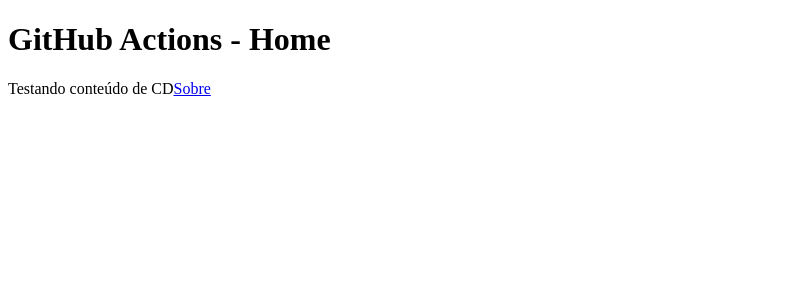
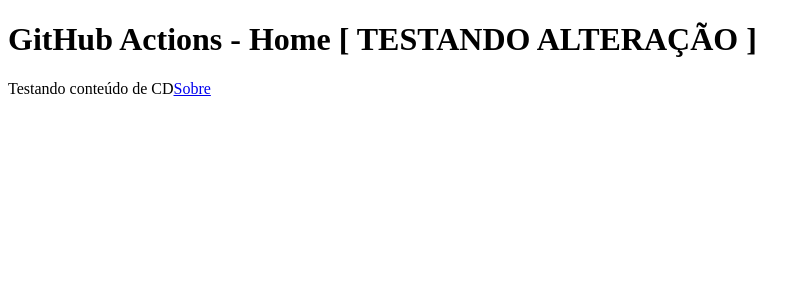
Before and after one commit to wesanjos/alura-estudos, a Next.js app in the folder github-actions-frontend/: page / in a window 1280 px wide. Shown: the top 300 px of the page, without its empty margins (0-810 px from the left). Built offline with nearby package versions, Linux system fonts and the light colour scheme.

Commit message:
atualizações

```diff
--- a/github-actions-frontend/pages/index.js
+++ b/github-actions-frontend/pages/index.js
@@ -1,7 +1,7 @@
 export default function HomeScreen() {
   return (
     <div>
-      <h1>GitHub Actions - Home</h1>
+      <h1>GitHub Actions - Home [ TESTANDO ALTERAÇÃO ]</h1>
       Testando conteúdo de CD
       <a href="/sobre">Sobre</a>
     </div>
```
Also changed, not shown: github-actions-frontend/scripts/pullRequestPreview.js (+10 -5 lines), github-actions-frontend/.eslintrc.json.
